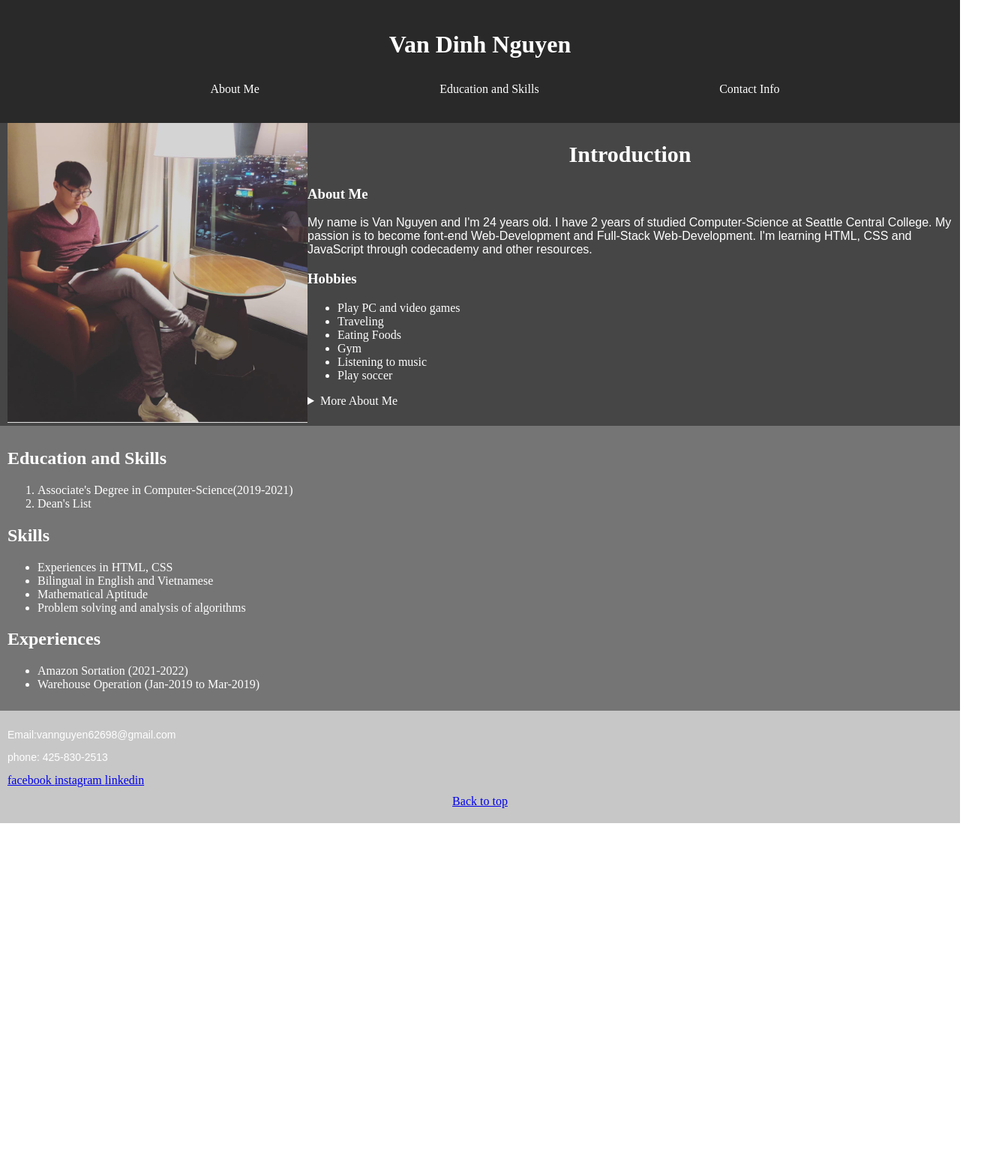
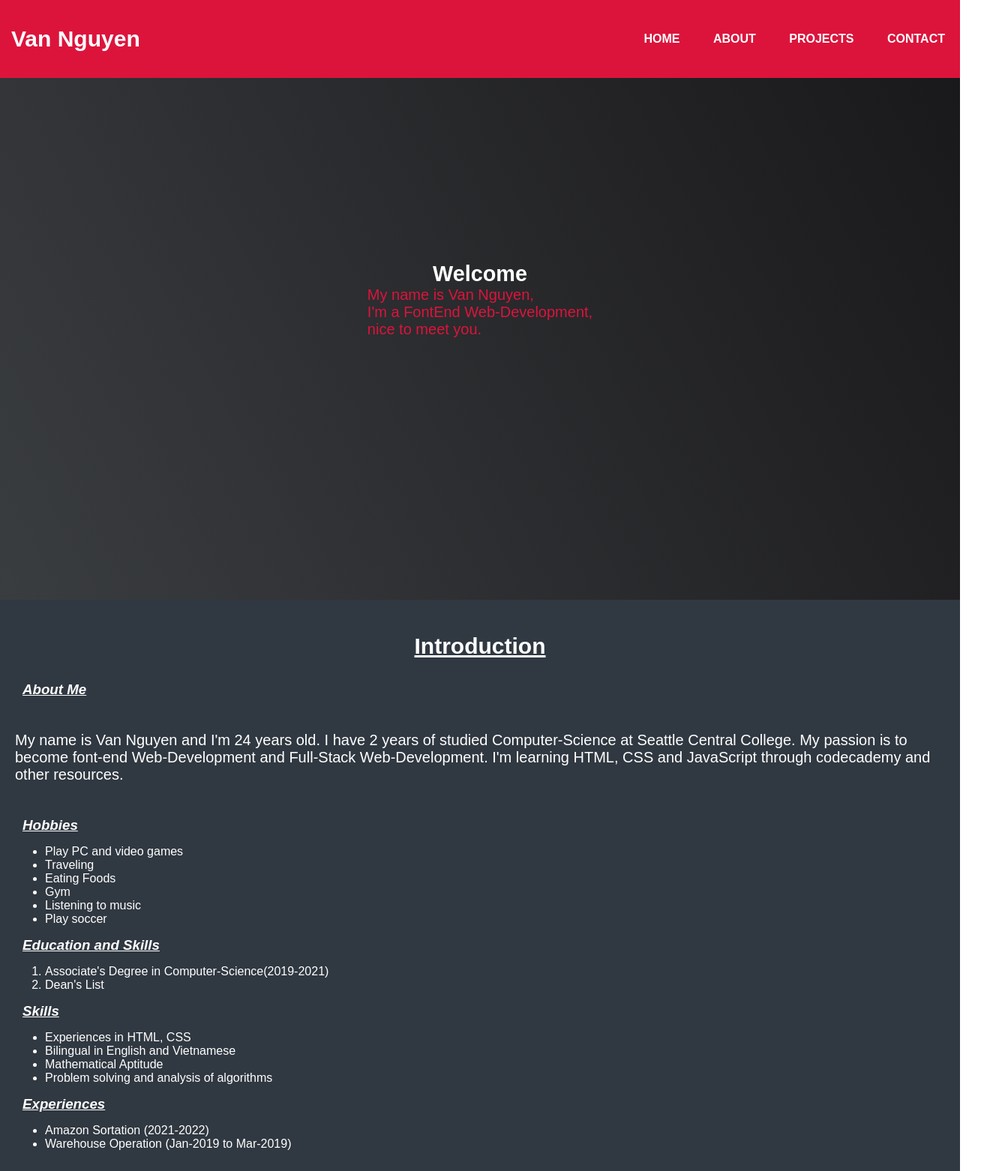
Before and after one commit to VanNguyen626/HTML-CSS-JS, a plain HTML site: page profolio.html in a window 1280 px wide. Shown: the top 1562 px of the page at 75% size, 1344 px wide, since content can reach past the window. Before the commit the page ends 1098 px from the top, so only its background shows below. Drawn offline with Linux system fonts and the light colour scheme.

Commit message:
porfolio

```diff
--- a/profolio.html
+++ b/profolio.html
@@ -1,106 +1,91 @@
 <!DOCTYPE html>
-<html>
+<html lang="en">
 <head>
-        <title>My Profolio</title>
+    <meta charset="UTF-8">
+    <meta http-equiv="X-UA-Compatible" content="IE=edge">
+    <meta name="viewport" content="width=device-width, initial-scale=1.0">
+    <title>Personal Profolio</title>
     <link rel="stylesheet" href="style/profolio.css">
 </head>
 <body>
-        <!--header section-->
-        <div class="header">
-            <h1 id="top">Van Dinh Nguyen</h1>
+    <div class="hero">
         <nav>
-                <ul class="tag">
-                    <li><a href="#aboutme" class="tags">About Me</a></li>
-                    <li><a href="#education" class="tags">Education and Skills</a></li>
-                    <li><a href="#contact" class="tags">Contact Info</a></li>
+            <h1>Van Nguyen</h1>
+            <ul>
+                <li><a href="#detail">HOME</a></li>
+                <li><a href="#about">ABOUT</a></li>
+                <li><a href="#project-section">PROJECTS</a></li>
+                <li><a href="#contact-section">CONTACT</a></li>
             </ul>
         </nav>
+        <div id="detail">
+            <div class="welcome-section">
+                <h2>Welcome</h2>
+                <p>
+                    My name is Van Nguyen,
+                    <br> I'm a FontEnd Web-Development,
+                    <br>nice to meet you.
+                </p>
             </div>
-        <!--End header section-->
-
-        <!--About Me section-->
-        <main id="aboutme">
-            <div class="picture">
-                <img src="profile-picture/profile_1.jpg">
         </div>
-            <div class="profile">
+        <div id="about">
             <h2 class="intro">Introduction</h2>
-                <h3>About Me</h3>
+            <h3 class="heading">About Me</h3>
             <p class="para">
                 My name is Van Nguyen and I'm 24 years old.
                 I have 2 years of studied Computer-Science at Seattle Central College.
                 My passion is to become font-end Web-Development and Full-Stack Web-Development.
                 I'm learning HTML, CSS and JavaScript through codecademy and other resources.
             </p>
-            <h3>Hobbies</h3>
-            <ul>
-                <li>Play PC and video games</li>
-                <li>Traveling</li>
-                <li>Eating Foods</li>
-                <li>Gym</li>
-                <li>Listening to music</li>
-                <li>Play soccer</li>
+            <h3 class="heading">Hobbies</h3>
+            <ul class="listting">
+                <li class="list">Play PC and video games</li>
+                <li class="list">Traveling</li>
+                <li class="list">Eating Foods</li>
+                <li class="list">Gym</li>
+                <li class="list">Listening to music</li>
+                <li class="list">Play soccer</li>
             </ul>
-            <details class="detail">
-                <summary>More About Me</summary>
-                <p>
-                    I borns in VietNam until I'm 18 years old.
-                    I have finish my high-school diploma before I move to United States.
-                    This is also the first time that I go study aboard and the first time
-                    to travel out side VietNam.
-                    Before move to USA with visa F-1, I want to study about Technology industries.
-                    At first, I didn't know that Tech-industry have so much fields to study.
-                    In my 2 years of college, I really struggling with my study and school.
-                    I don't know if Tech-industry is the right fit to me.
-                    But now, I feel different about it because I have found one field that make me
-                    love and want to study more Tech-industry. Web-Development is the right choice
-                    for me to pursuit my career and my goal in life to it.
-                </p>
-            </details>
+            <h3 class="heading">Education and Skills</h3>
+            <ol class="listting">
+                <li class="list" >Associate's Degree in Computer-Science(2019-2021)</li>
+                <li class="list">Dean's List</li>
+            </ol>
+            <h3 class="heading">Skills</h3>
+            <ul class="listting">
+                <li class="list">Experiences in HTML, CSS</li>
+                <li class="list">Bilingual in English and Vietnamese</li>
+                <li class="list">Mathematical Aptitude</li>
+                <li class="list">Problem solving and analysis of algorithms</li>
+            </ul>
+            <h3 class="heading">Experiences</h3>
+            <ul class="listting">
+                <li class="list">Amazon Sortation (2021-2022)</li>
+                <li class="list">Warehouse Operation (Jan-2019 to Mar-2019)</li>
+            </ul>
         </div>
-        </main>
-        <!--End section-->
-
-        <!--Education section-->
-        <section id="education">
-            <h2>Education and Skills</h2>
-            <ol>
-                <li>Associate's Degree in Computer-Science(2019-2021)</li>
-                <li>Dean's List</li>
-            </ol>
-            <h2>Skills</h2>
-            <ul>
-                <li>Experiences in HTML, CSS</li>
-                <li>Bilingual in English and Vietnamese</li>
-                <li>Mathematical Aptitude</li>
-                <li>Problem solving and analysis of algorithms</li>
-            </ul>
-            <h2>Experiences</h2>
-            <ul>
-                <li>Amazon Sortation (2021-2022)</li>
-                <li>Warehouse Operation (Jan-2019 to Mar-2019)</li>
-            </ul>
-        </section>
-        <!--End section-->
-        <footer id="contact">
-            <p>Email:vannguyen62698@gmail.com</p>
-            <p>phone: 425-830-2513</p>
-            <a href="https://www.facebook.com/profile.php?id=100063568600639"
-            target="_blank">
-                facebook
+        <div id="project-section">
+            <h2 class="project-header">These are some of my projects</h2>
+            <div class="project-grid">
+                <a href=""></a>
+            </div>
+        </div>
+        <div id="contact" class="contact-section">
+            <div class="contact-header">
+                <h2>My pleasure to work with you guys...</h2>
+            </div>
+            <div class="contact-links">
+                <a href="https://facebook.com/freecodecamp" target="_blank" class="btn contact-details">
+                    Facebook
                 </a>
-
-            <a href="https://www.instagram.com/bentlinh/?hl=en" target="_blank">
-                instagram
+                <a href="https://github.com/VanNguyen626/HTML-CSS-JS" target="_blank" class="btn contact-details">
+                    GitHub
                 </a>
-
-            <a href="https://www.linkedin.com/in/van-nguyen-ba8324240/" target="_blank">
-                linkedin
-            </a>
-            <br>
-            <div class="back-to-top">
-                <a href="#top">Back to top</a>
             </div>
-        </footer>
+        </div>
+    </div>
 </body>
 </html>
+
+pick-up: 19th to 23th
+delivery day: 27th to 1st Otc
--- /dev/null
+++ b/style/personal.css
@@ -0,0 +1,85 @@
+body{
+    margin: 0;
+    padding: 0;
+}
+p{
+    font-family: Arial;
+    font-size: 14px;
+}
+/*Header Section */
+.header{
+    width: 100%;
+    background-color: rgb(41, 41, 41);
+    padding-top: 10px;
+    padding-bottom: 10px;
+}
+h1{
+    text-align: center;
+    color: white;
+    padding-top: 10px;
+    padding-bottom: 10px;
+}
+
+.tag{
+    list-style-type: none;
+    display: flex;
+    flex-direction: row;
+    justify-content: space-evenly;
+    padding-bottom: 10px;
+}
+
+.tags{
+    color: white;
+    text-decoration: aliceblue;
+}
+/* End header section */
+
+/*About Me section */
+main{
+    padding-left: 10px;
+    padding-right: 10px;
+
+    background-color: rgb(70, 70, 70);
+    color: white;
+    display: flex;
+    flex-direction: row-reverse;
+    justify-content: space-between;
+}
+
+.intro{
+    font-size: 30px;
+    text-align: center;
+
+}
+
+.para, .detail{
+    text-align: left;
+    font-size: 16px;
+}
+
+img{
+    width: 400px;
+}
+
+/* End section */
+
+/*Education, skill and experience section*/
+#education{
+    background-color: rgb(117, 117, 117);
+    color: white;
+    padding: 10px;
+}
+/*End section*/
+
+/*Contact section*/
+#contact{
+    background-color: rgb(199, 199, 199);
+    padding: 10px;
+    color: white;
+}
+/*End section*/
+
+.back-to-top{
+    text-align: center;
+    padding: 10px;
+}
--- a/style/profolio.css
+++ b/style/profolio.css
@@ -1,84 +1,174 @@
-body{
+*{
     margin: 0;
     padding: 0;
+    font-family: sans-serif;
+    color: white;
 }
-p{
-    font-family: Arial;
-    font-size: 14px;
-}
-/*Header Section */
-.header{
+/*Navigation section*/
+#hero{
+    position: relative;
     width: 100%;
-    background-color: rgb(41, 41, 41);
-    padding-top: 10px;
-    padding-bottom: 10px;
-}
-h1{
-    text-align: center;
-    color: white;
-    padding-top: 10px;
-    padding-bottom: 10px;
+    height: 100vh;
 }
 
-.tag{
-    list-style-type: none;
+nav{
+    position: fixed;
     display: flex;
-    flex-direction: row;
-    justify-content: space-evenly;
-    padding-bottom: 10px;
+    top: 0;
+    left: 0;
+    width: 100%;
+    margin: auto;
+    padding: 20px 0;
+    align-items: center;
+    justify-content: space-between;
+    background: crimson;
 }
 
-.tags{
+nav h2{
+    cursor: pointer;
+    font-style: italic;
+    padding-left: 20px;
     color: white;
-    text-decoration: aliceblue;
 }
-/* End header section */
 
-/*About Me section */
-main{
-    padding-left: 10px;
-    padding-right: 10px;
+nav ul li{
+    display: inline-block;
+    list-style: none;
+    margin: 15px 20px;
+}
 
-    background-color: rgb(70, 70, 70);
+nav ul li a{
+    text-decoration: none;
+    font-weight: bold;
+    color: rgb(255, 255, 255);
+}
+
+nav ul li a:hover{
+    color: brown;
+}
+
+/*End section*/
+
+/*Welcome section*/
+#detail{
+    background: antiquewhite;
+    width: 100%;
+    height: 100vh;
+}
+
+h1{
+    font-size: 30px;
     color: white;
+    padding: 15px;
+}
+
+h2{
+    font-size: 1.8rem;
+}
+
+p{
+    font-size: 20px;
+    color: crimson;
+}
+
+.welcome-section{
     display: flex;
-    justify-content: space-between;
+    flex-direction: column;
+    justify-content: center;
+    align-items: center;
+    width: 100%;
+    height: 100%;
+    background-image: linear-gradient(62deg, #3a3d40 0%, #181719 100%);
+}
+
+/*End section*/
+
+/*About section*/
+#about, .para{
+    background: #303841;
+    color: white;
+    padding: 30px 10px;
+}
+
+.listting{
+    padding-left: 50px;
 }
 
 .intro{
     font-size: 30px;
     text-align: center;
-
+    padding: 15px 20px;
+    text-decoration: underline;
 }
 
-.para, .detail{
-    text-align: left;
-    font-size: 16px;
+.heading{
+    padding: 15px 20px;
+    font-style: italic;
+    text-decoration: underline;
 }
 
-img{
-    width: 400px;
+/*End section*/
+
+/*Projects section*/
+#project-section{
+    text-align: center;
+    padding: 5rem 2rem;
+    background: #45567d;
 }
 
-/* End section */
+.project-header{
+    max-width: 540px;
+    margin: 0 auto 6rem auto;
+    border-bottom: 0.2rem solid white;
+}
 
-/*Education, skill and experience section*/
-#education{
-    background-color: rgb(117, 117, 117);
-    color: white;
-    padding: 10px;
+.project-grid{
+    display: grid;
+    grid-template-columns: repeat(auto-fit, minmax(320px, 1fr));
+    background-color: lightblue;
+    grid-gap: 4rem;
+    width: 100%;
+    max-width: 1280px;
+    margin: 0 auto;
+    margin-bottom: 6rem;
 }
 /*End section*/
 
 /*Contact section*/
-#contact{
-    background-color: rgb(199, 199, 199);
-    padding: 10px;
-    color: white;
+.contact-section{
+    display: flex;
+    flex-direction: column;
+    justify-content: center;
+    align-items: center;
+    text-align: center;
+    width: 100%;
+    height: 80vh;
+    padding: 0 2rem;
+    background: #303841;
+}
+
+.contact-section-header > h2 {
+    font-size: 6rem;
+  }
+
+.contact-links {
+    display: flex;
+    justify-content: center;
+    width: 100%;
+    max-width: 980px;
+    margin-top: 4rem;
+    flex-wrap: wrap;
+  }
+
+.contact-details {
+    font-size: 2.4rem;
+    text-shadow: 2px 2px 1px #1f1f1f;
+    transition: transform 0.3s ease-out;
+}
+
+.btn {
+    display: inline-block;
+    padding: 1rem 2rem;
+    border-radius: 2px;
 }
 /*End section*/
-
-.back-to-top{
-    text-align: center;
-    padding: 10px;
-}
```
Also changed, not shown: personal.html (added, +106 -0 lines). Lines whose indentation alone changed are shown as unchanged.
